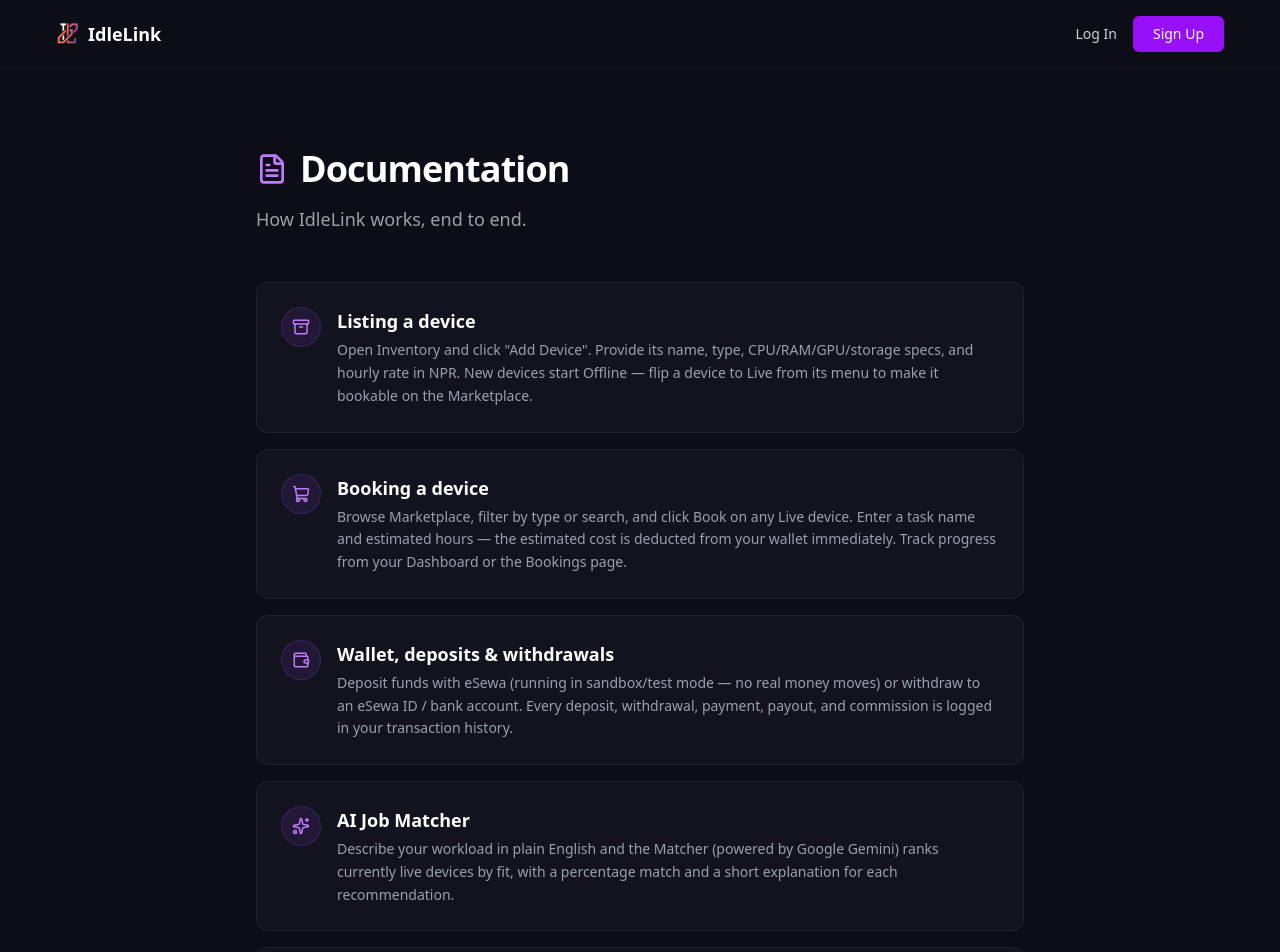
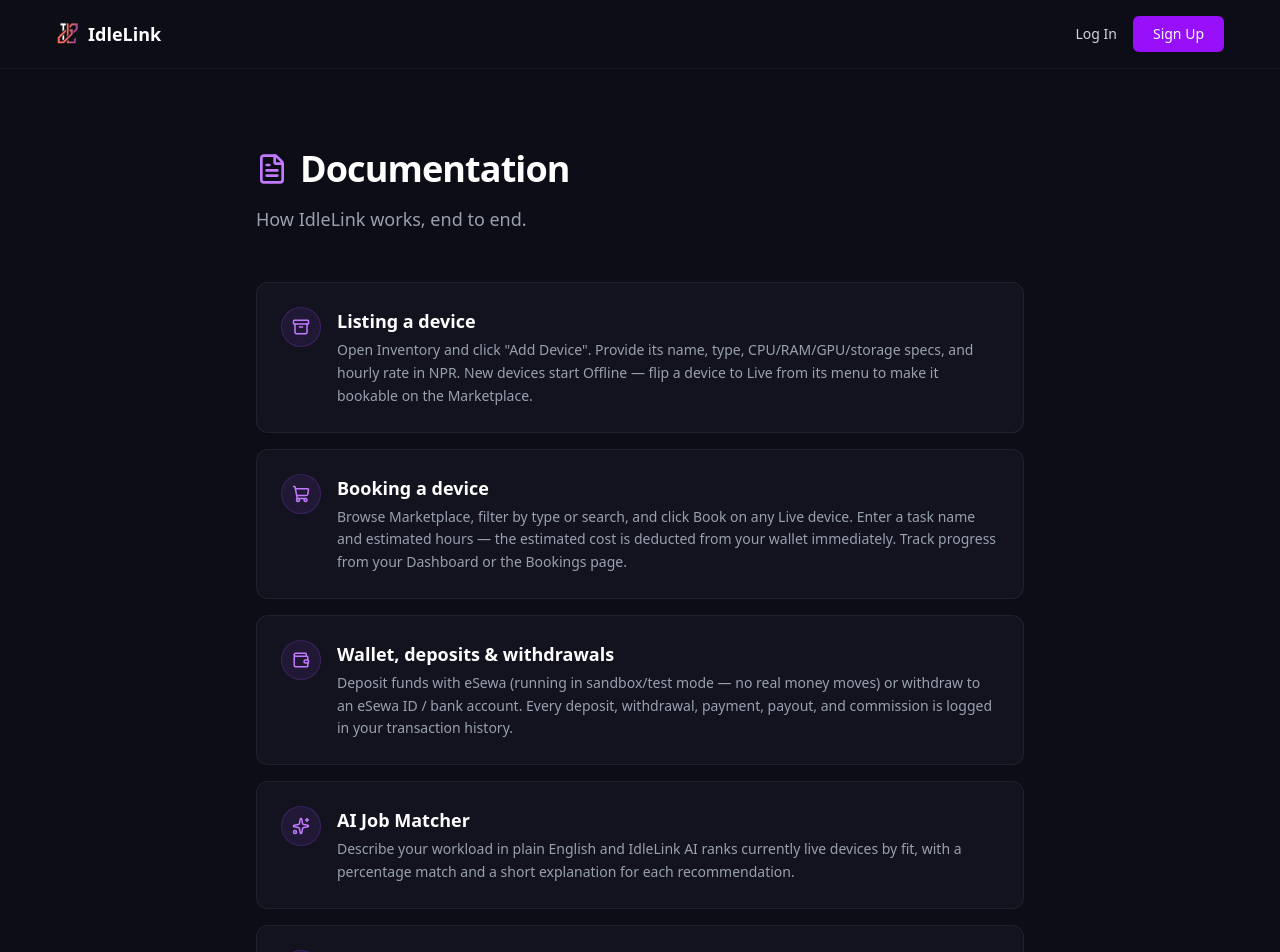
Before and after one commit to ayuxmhz/Idle-Link_Web, a Next.js app in the folder frontend/: page /documentation in a window 1280 px wide. Shown: the top 952 px of the page. Built offline with nearby package versions, Linux system fonts and the light colour scheme.

Commit message:
rebrand matcher copy from Gemini to IdleLink AI

```diff
--- a/frontend/src/app/dashboard/matcher/page.tsx
+++ b/frontend/src/app/dashboard/matcher/page.tsx
@@ -63,7 +63,7 @@
             <Sparkles className="text-[#cbbefa]" size={22} />
             AI Job Matcher
           </h1>
-          <p className="text-sm text-gray-400 mt-1">Describe your task in plain English — Gemini ranks the best-fitting live devices for you.</p>
+          <p className="text-sm text-gray-400 mt-1">Describe your task in plain English and IdleLink Ai ranks the best-fitting live devices for you.</p>
         </div>
 
         {bookedMessage && (
--- a/frontend/src/app/documentation/page.tsx
+++ b/frontend/src/app/documentation/page.tsx
@@ -21,7 +21,7 @@
   {
     icon: <Sparkles size={18} />,
     title: "AI Job Matcher",
-    body: "Describe your workload in plain English and the Matcher (powered by Google Gemini) ranks currently live devices by fit, with a percentage match and a short explanation for each recommendation.",
+    body: "Describe your workload in plain English and IdleLink AI ranks currently live devices by fit, with a percentage match and a short explanation for each recommendation.",
   },
   {
     icon: <Star size={18} />,
--- a/frontend/src/components/GetStartedSection.tsx
+++ b/frontend/src/components/GetStartedSection.tsx
@@ -97,7 +97,7 @@
   {
     title: "Find the Right Device with AI",
     description:
-      "Describe your workload in plain English and the AI Job Matcher, powered by Google Gemini, ranks live devices by fit with a match score and explanation.",
+      "Describe your workload in plain English and IdleLink AI ranks live devices by fit with a match score and explanation.",
     cta: { label: "Try the Matcher", href: "/register" },
     visual: <MatcherVisual />,
   },
```
